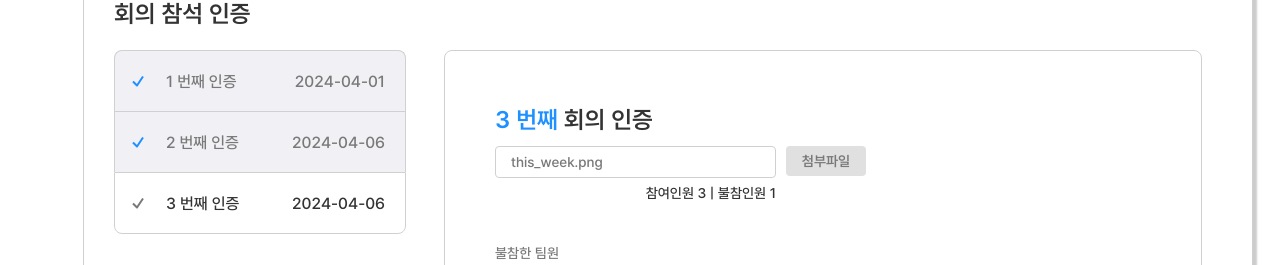
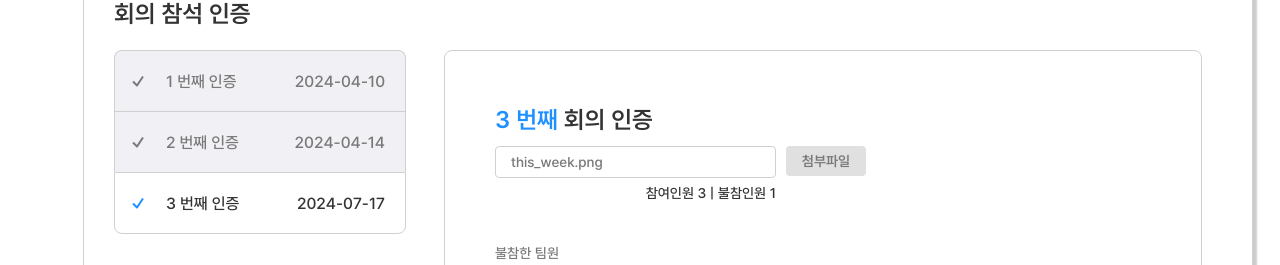
Before and after one commit to yezixx/SOLUX_LETS_IT_Frontend, a React (Vite) app: page /teamboard/manage in a window 1280 px wide. Shown: the part 425-690 px from the top of the page. Built offline with nearby package versions, Linux system fonts and the light colour scheme; no server answers; the HTML template or start-up script is replaced by a standard one.

Commit message:
Design: 새로운 데이터에 맞게 UI 수정

```diff
--- a/src/Screen/Teamboard/ManageProj/AttendanceList/AttendanceItem/AttendanceItem.jsx
+++ b/src/Screen/Teamboard/ManageProj/AttendanceList/AttendanceItem/AttendanceItem.jsx
@@ -1,11 +1,11 @@
 import CheckIcon from "../../../../../Image/Icons/CheckIcon";
 import styles from "./AttendanceItem.module.css";
 
-const AttendanceItem = ({ id, date, isCompleted, length }) => {
+const AttendanceItem = ({ id, date, iscurrent }) => {
   const classNames = `
     ${styles.attendanceItem__block}
     ${id === 1 ? styles["attendanceItem__block--first"] : ""}
-    ${id === length ? styles["attendanceItem__block--last"] : ""}
+    ${iscurrent ? styles["attendanceItem__block--last"] : ""}
   `;
 
   return (
@@ -15,7 +15,7 @@ const AttendanceItem = ({ id, date, isCompleted, length }) => {
           <CheckIcon
             width="16px"
             height="16px"
-            color={isCompleted ? "var(--main-color2)" : "var(--text-color2)"}
+            color={iscurrent ? "var(--main-color2)" : "var(--text-color2)"}
           />
         </div>
         <div className={styles.attendanceItem__text}>{id} 번째 인증</div>
--- a/src/Screen/Teamboard/ManageProj/AttendanceList/AttendanceList.jsx
+++ b/src/Screen/Teamboard/ManageProj/AttendanceList/AttendanceList.jsx
@@ -1,12 +1,11 @@
 import styles from "./AttendanceList.module.css";
 import AttendanceItem from "./AttendanceItem/AttendanceItem";
+import { useContext } from "react";
+import { TeamStateContext } from "../../Teamboard";
 
 const AttendanceList = () => {
-  const meetings = [
-    { id: 1, date: "2024-04-01", isCompleted: true },
-    { id: 2, date: "2024-04-06", isCompleted: true },
-    { id: 3, date: "2024-04-06", isCompleted: false },
-  ];
+  const teamData = useContext(TeamStateContext);
+  const meetings = teamData.meetingLog;
   return (
     <div className={styles.attendanceList}>
       <div className={styles.attendanceList__item}>
@@ -15,10 +14,14 @@ const AttendanceList = () => {
             key={meeting.id}
             id={meeting.id}
             date={meeting.date}
-            isCompleted={meeting.isCompleted}
-            length={meetings.length}
           />
         ))}
+        <AttendanceItem
+          key={meetings.length + 1}
+          id={meetings.length + 1}
+          date={new Date().toISOString().split("T")[0]}
+          iscurrent={true}
+        />
       </div>
     </div>
   );
--- a/src/Screen/Teamboard/Teamboard.jsx
+++ b/src/Screen/Teamboard/Teamboard.jsx
@@ -32,6 +32,20 @@ const mock_teamData = {
       voteCount: 0,
       agree: 0,
       disagree: 0,
+    },
+  ],
+  meetingLog: [
+    {
+      id: 1,
+      date: "2024-04-10",
+      nonParticipants: ["tom"],
+      proofImages: "first_week.png",
+    },
+    {
+      id: 2,
+      date: "2024-04-14",
+      nonParticipants: [],
+      proofImages: "second_week.png",
     },
   ],
 };
```
